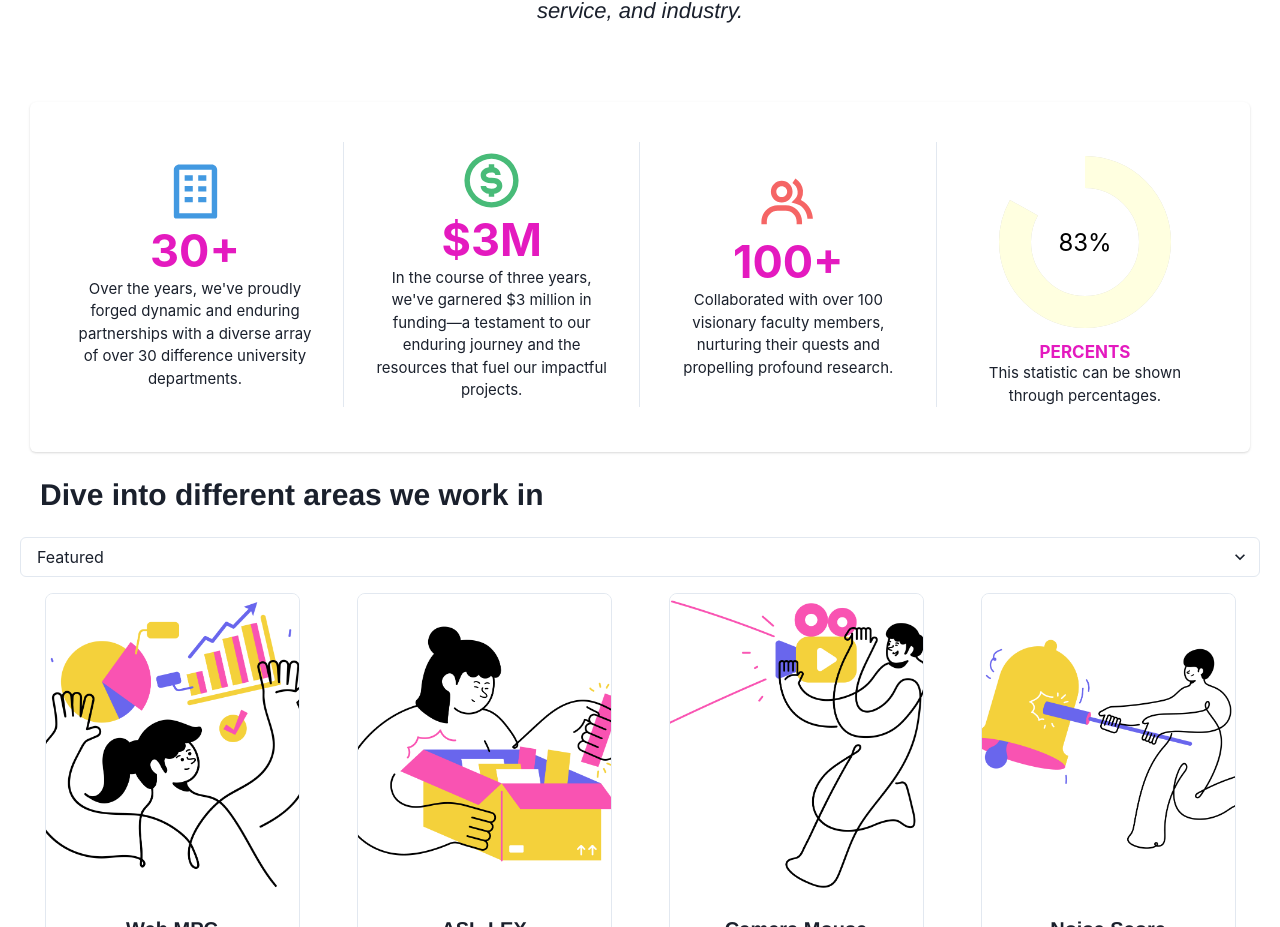
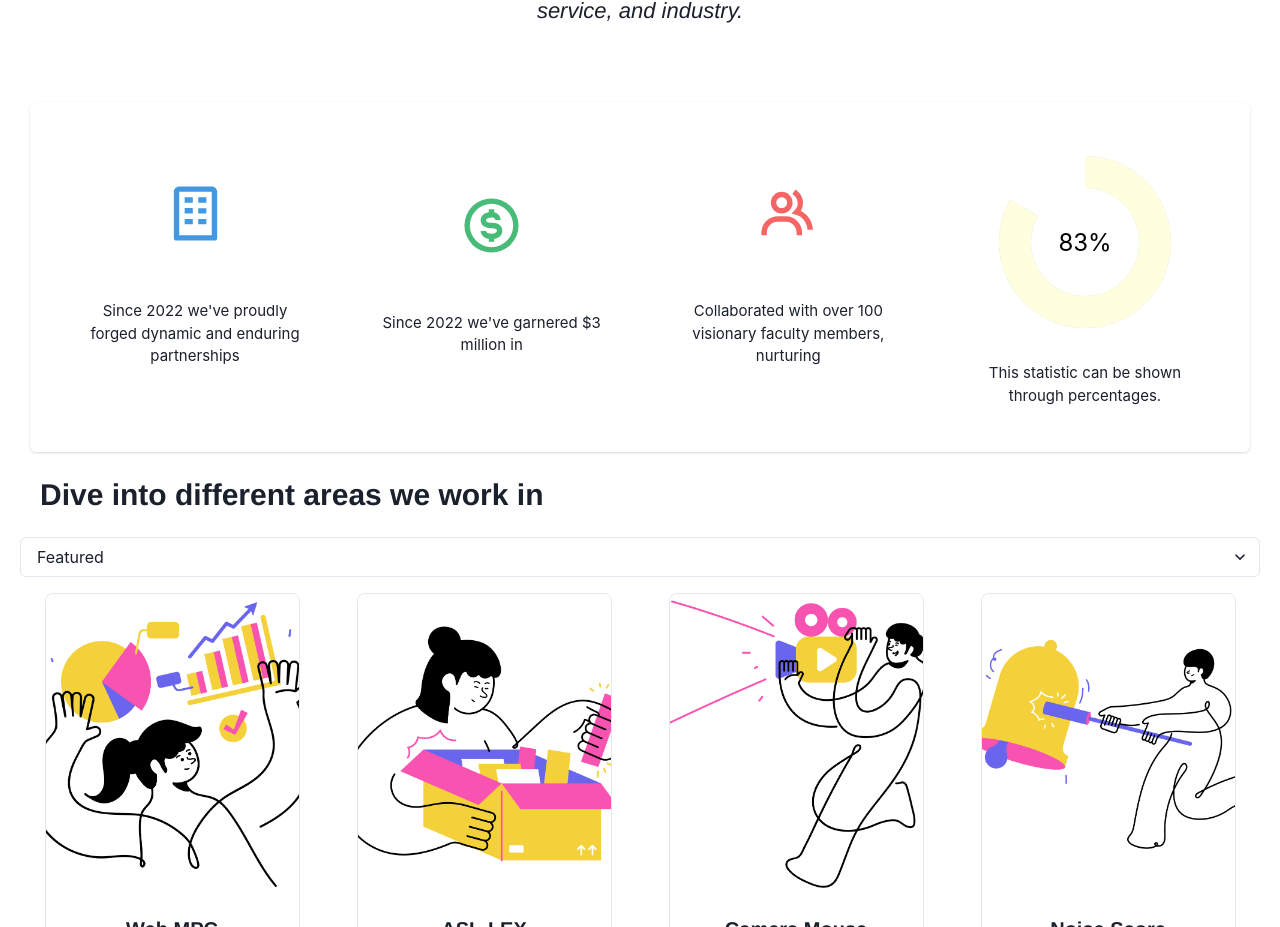
Before and after one commit to hicsail/hicsail.github.io, a React app: page /projects in a window 1280 px wide. Shown: the part 1209-2136 px from the top of the page. Built offline with nearby package versions, Linux system fonts and the light colour scheme; a web font is replaced by a local one.

Commit message:
little changes

```diff
--- a/src/components/DataVisual/DataVisual.css
+++ b/src/components/DataVisual/DataVisual.css
@@ -16,7 +16,7 @@
 
 #cardHeading {
   text-align: center;
-  color: rgb(228, 26, 191);
+  color: rgb(255, 255, 255);
   text-transform: uppercase;
   margin-left: auto;
   margin-right: auto;
--- a/src/components/DataVisual/DataVisual.tsx
+++ b/src/components/DataVisual/DataVisual.tsx
@@ -20,33 +20,25 @@ export const DataVisual: React.FC = () => {
         <HStack
           id="stackityStack"
           margin="5px 20px 5px 20px"
-          divider={<StackDivider />}
           justifyContent="space-between"
         >
           <Box id="innerCard">
             <Icon id="cardIcon" as={BiBuilding} color="blue.400" />
             <Heading id="cardHeading">30+</Heading>
             <Text id="cardText">
-              Over the years, we've proudly forged dynamic and enduring
-              partnerships with a diverse array of over 30 difference university
-              departments.
+              Since 2022 we've proudly forged dynamic and enduring partnerships
             </Text>
           </Box>
           <Box id="innerCard">
             <Icon id="cardIcon" as={BiDollarCircle} color="green.400" />
             <Heading id="cardHeading">$3M</Heading>
-            <Text id="cardText">
-              In the course of three years, we've garnered $3 million in
-              funding—a testament to our enduring journey and the resources that
-              fuel our impactful projects.
-            </Text>
+            <Text id="cardText">Since 2022 we've garnered $3 million in</Text>
           </Box>
           <Box id="innerCard">
             <Icon id="cardIcon" as={BiGroup} color="red.400" />
             <Heading id="cardHeading">100+</Heading>
             <Text id="cardText">
               Collaborated with over 100 visionary faculty members, nurturing
-              their quests and propelling profound research.
             </Text>
           </Box>
 
```
